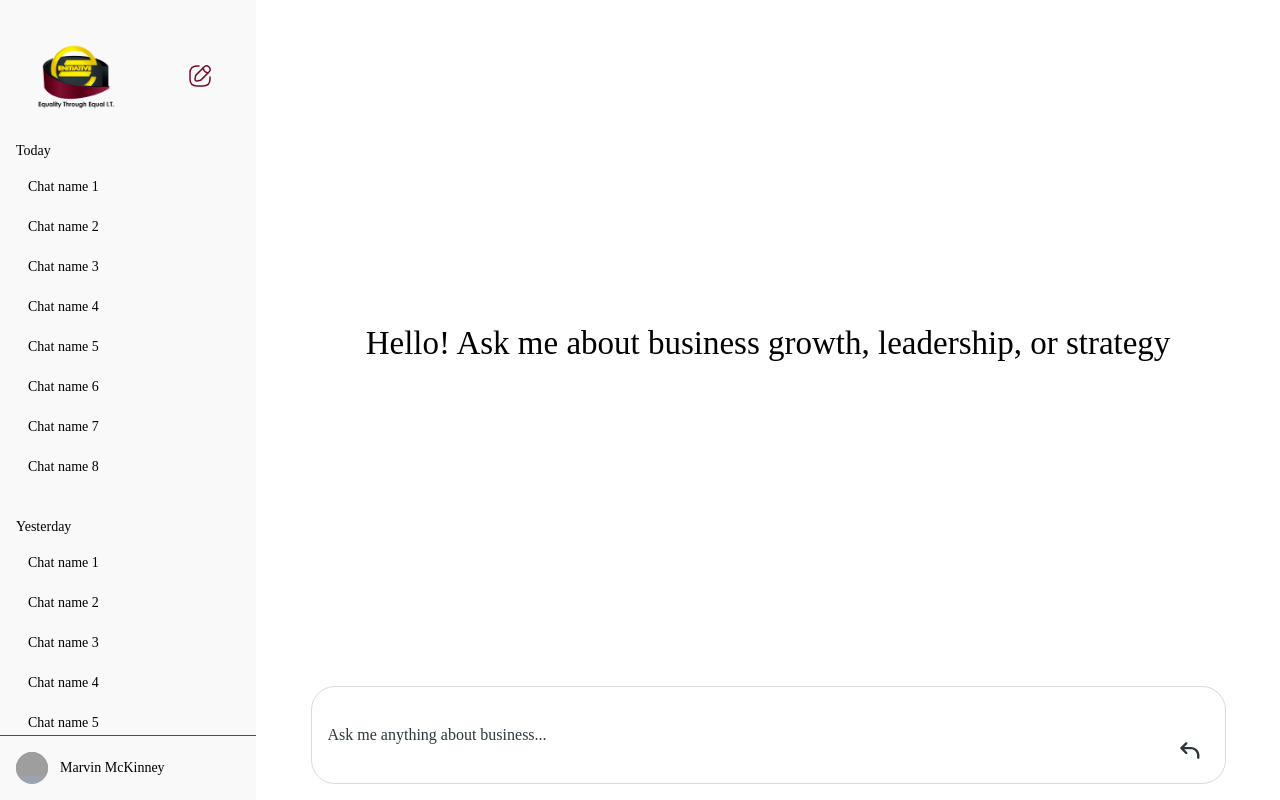
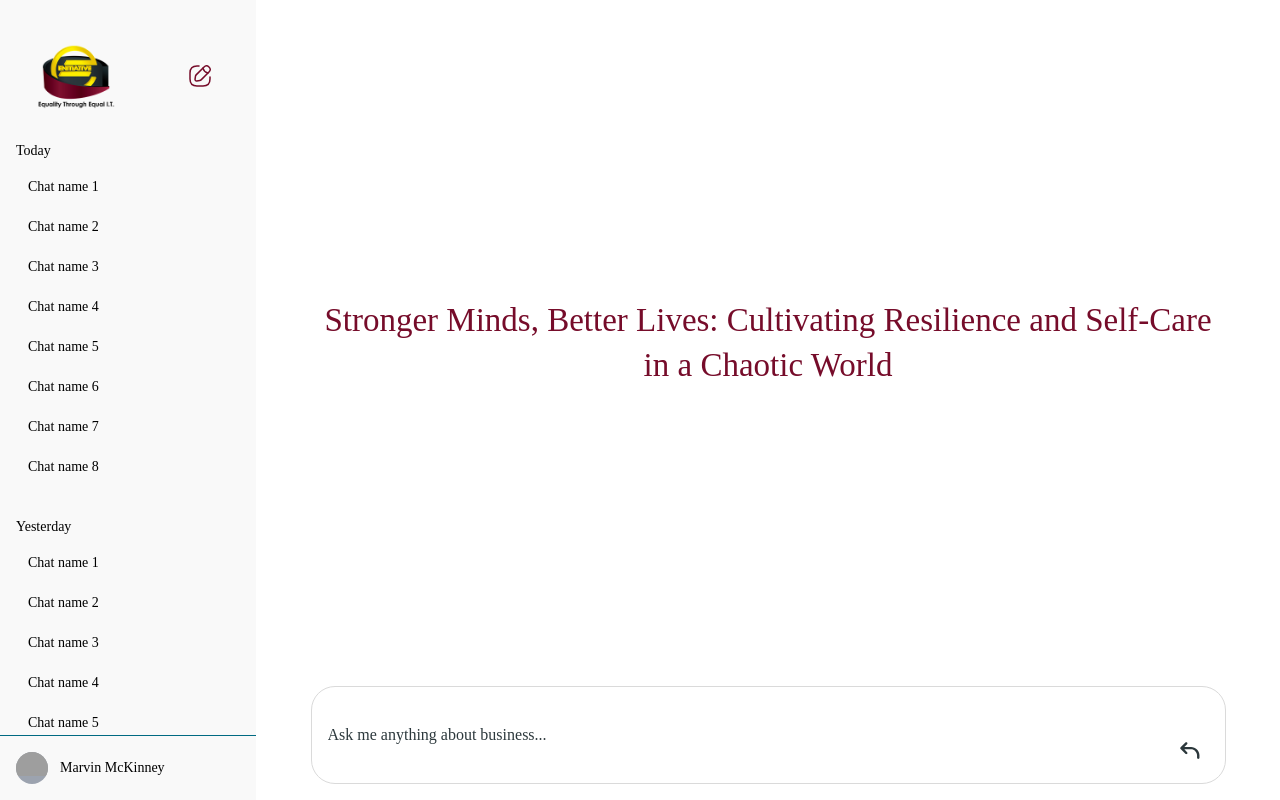
Before and after one commit to sharif57/dhataharris-frontend, a Next.js app: page /chat in a window 1280 px wide. Built offline with nearby package versions, Linux system fonts and the light colour scheme; grey boxes are pictures that could not be loaded.

Commit message:
fix: Add text-justify class to article content for improved readability

```diff
--- a/src/app/(chat)/chat/page.tsx
+++ b/src/app/(chat)/chat/page.tsx
@@ -5,7 +5,6 @@ import type React from "react";
 import { useState, useRef, useEffect } from "react";
 import ChatSidebar from "@/app/components/ChatSidebar";
 import ChatMessage from "@/app/components/ChatMessage";
-
 
 interface Message {
   role: "user" | "assistant";
@@ -16,7 +15,8 @@ export default function Home() {
   const [messages, setMessages] = useState<Message[]>([
     {
       role: "assistant",
-      content: "Hello! Ask me about business growth, leadership, or strategy",
+      content:
+        "Stronger Minds, Better Lives: Cultivating Resilience and Self-Care in a Chaotic World",
     },
   ]);
   const [inputValue, setInputValue] = useState("");
@@ -117,8 +117,9 @@ export default function Home() {
         {showWelcomeMessage ? (
           <div className="flex-1 flex items-center justify-center p-4">
             <div className="text-center">
-              <p className="lg:text-[33px]  text-xl text-black font-medium font-roboto">
-                Hello! Ask me about business growth, leadership, or strategy
+              <p className="lg:text-[33px] leading-snug  text-xl text-[#760C2A] font-medium font-roboto">
+                Stronger Minds, Better Lives: Cultivating Resilience and
+                Self-Care in a Chaotic World{" "}
               </p>
             </div>
           </div>
--- a/src/app/(home)/news/[id]/page.tsx
+++ b/src/app/(home)/news/[id]/page.tsx
@@ -16,7 +16,7 @@ export default function MSArticlePage() {
         </div>
 
         {/* Article Content */}
-        <div className=" py-4">
+        <div className=" py-4 text-justify">
           <h1 className="text-xl md:text-4xl font-semibold underline text-gray-900 mb-4">
             What Does The 2025 Spring Statement Mean For People MS?
           </h1>
```
